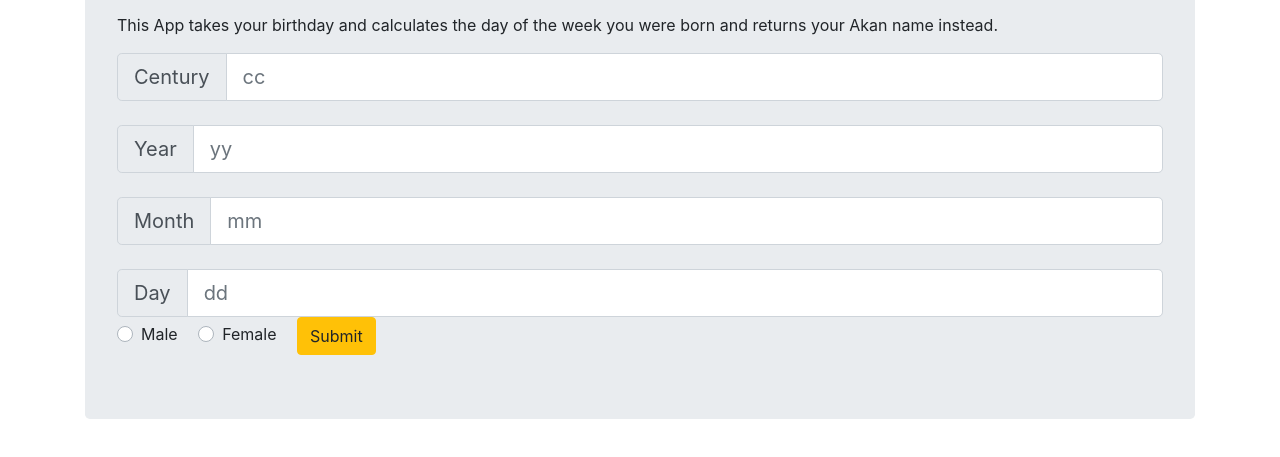
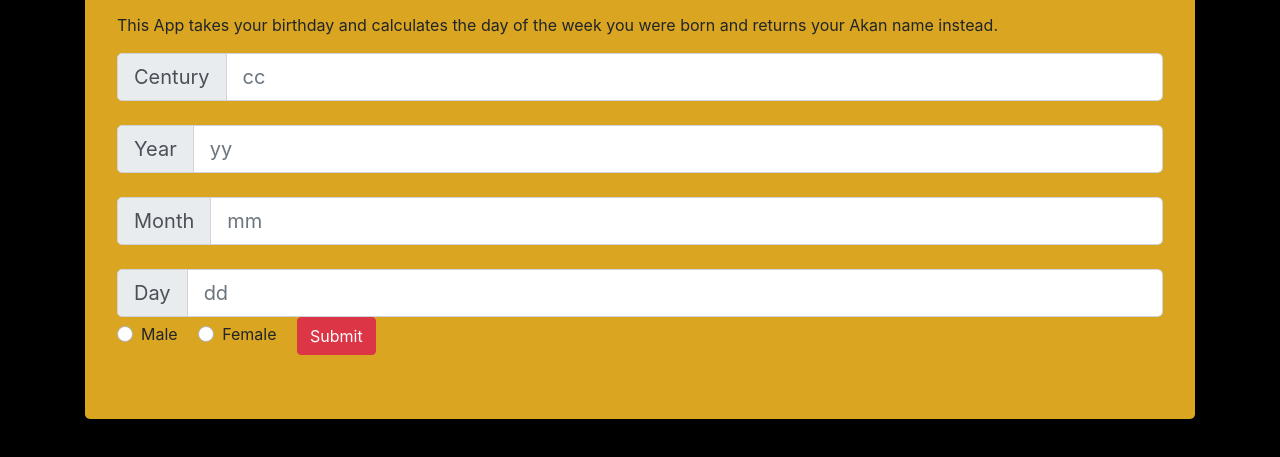
Before and after one commit to winniediana4/Akan-Names, a plain HTML site: page index.html in a window 1280 px wide. Shown: the part 171-628 px from the top of the page. Drawn offline with Linux system fonts and the light colour scheme.

Commit message:
add background color

```diff
--- a/css/styles.css
+++ b/css/styles.css
@@ -0,0 +1,6 @@
+body{
+  background-color: black;
+}
+.jumbotron{
+  background-color: goldenrod;
+}
--- a/index.html
+++ b/index.html
@@ -51,7 +51,7 @@
   <label class="custom-control-label" for="customRadioInline2">Female</label>
 </div>
 
-<button type="submit" onclick="getName()" class="btn btn-warning">Submit</button>
+<button type="submit" onclick="getName()" class="btn btn-danger">Submit</button>
 </div>
  </div>
 </body>
```
